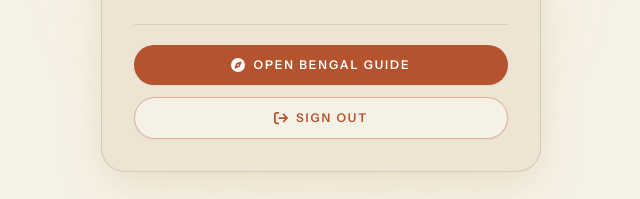
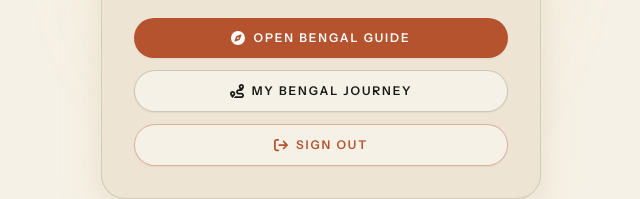
Before and after one commit to Megh2005/panther-panchali, a Next.js app: page /profile in a window 1280 px wide. Shown: the part 459-658 px from the top of the page, without its empty margins (319-959 px from the left). Built offline with nearby package versions, Linux system fonts and the light colour scheme; no server answers.

Commit message:
docs & feat: link my journey in profile page and update AGENTS.md architecture

```diff
--- a/app/profile/page.tsx
+++ b/app/profile/page.tsx
@@ -3,7 +3,7 @@
 import Image from "next/image";
 import Link from "next/link";
 import { signOut, useSession } from "next-auth/react";
-import { FaArrowRightFromBracket, FaCompass, FaSpinner, FaUser } from "react-icons/fa6";
+import { FaArrowRightFromBracket, FaCompass, FaRoute, FaSpinner, FaUser } from "react-icons/fa6";
 
 export default function ProfilePage() {
   const { data: session, status } = useSession();
@@ -118,6 +118,15 @@ export default function ProfilePage() {
               <span>Open Bengal Guide</span>
             </Link>
 
+            <Link
+              href="/journeys"
+              className="inline-flex items-center justify-center gap-2 w-full rounded-full border border-paper-muted/30 bg-paper-bg px-6 py-3 text-xs font-semibold uppercase tracking-[0.16em] text-paper-text transition-all duration-300 hover:border-terracotta hover:text-terracotta hover:scale-105 cursor-pointer shadow-xs"
+              style={{ fontFamily: "var(--font-instrument), sans-serif" }}
+            >
+              <FaRoute size={14} />
+              <span>My Bengal Journey</span>
+            </Link>
+
             <button
               type="button"
               onClick={() => signOut({ callbackUrl: "/" })}
```
Also changed, not shown: 1 other file (tests, documents, lock files or other folders).
